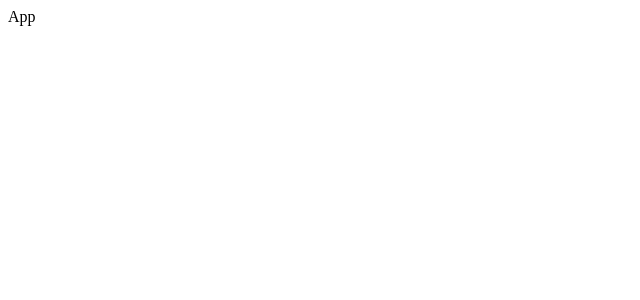
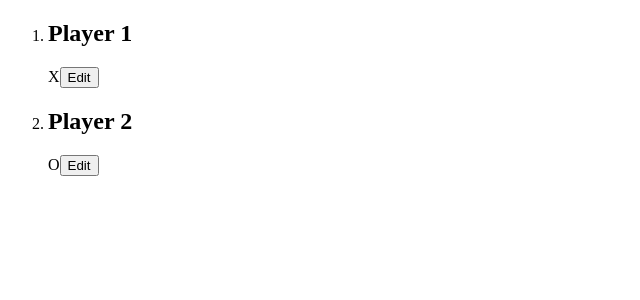
Before and after one commit to gunny18/tic-tac-toe, a React (Vite) app: page / in a window 1280 px wide. Shown: the top 300 px of the page, without its empty margins (0-640 px from the left). Built offline with nearby package versions, Linux system fonts and the light colour scheme.

Commit message:
Added Players component and logic to set player names

```diff
--- a/src/App.jsx
+++ b/src/App.jsx
@@ -1,5 +1,15 @@
+import Player from "./components/Player";
+
 const App = () => {
-  return <div>App</div>;
+  return (
+    <main>
+      <ol className="player-container">
+        <Player name="Player 1" symbol="X" />
+        <Player name="Player 2" symbol="O" />
+      </ol>
+      {/* Gameboad */}
+    </main>
+  );
 };
 
 export default App;
--- /dev/null
+++ b/src/components/Button.jsx
@@ -0,0 +1,5 @@
+const Button = ({ children, ...props }) => {
+  return <button {...props}>{children}</button>;
+};
+
+export default Button;
--- /dev/null
+++ b/src/components/Player.jsx
@@ -0,0 +1,35 @@
+import { useState } from "react";
+import Button from "./Button";
+
+const Player = ({ name, symbol }) => {
+  const [isEditing, setIsEditing] = useState(false);
+  const [playerName, setPlayerName] = useState(name);
+
+  const handleEditPlayer = () => {
+    setIsEditing((editing) => !editing);
+  };
+
+  const handleSetPlayerName = (e) => {
+    setPlayerName(e.target.value);
+  };
+
+  let playerNameContent = <h2>{playerName}</h2>;
+  if (isEditing) {
+    playerNameContent = (
+      <input
+        type="text"
+        value={playerName}
+        onChange={(e) => handleSetPlayerName(e)}
+      />
+    );
+  }
+  return (
+    <li className="player">
+      {playerNameContent}
+      <span className="center">{symbol}</span>
+      <Button onClick={handleEditPlayer}>{isEditing ? "Save" : "Edit"}</Button>
+    </li>
+  );
+};
+
+export default Player;
```
